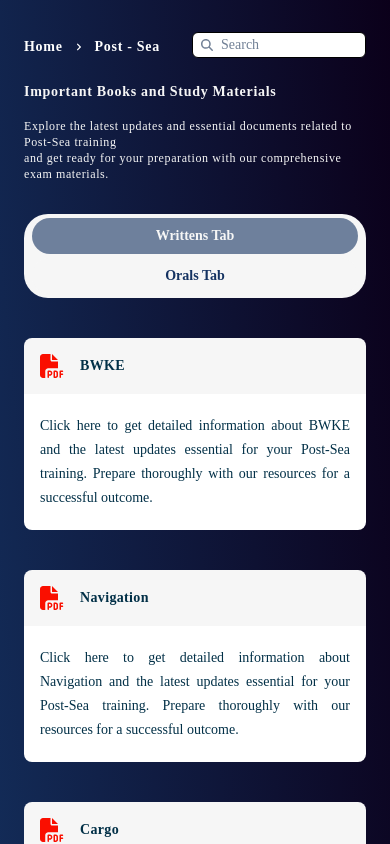
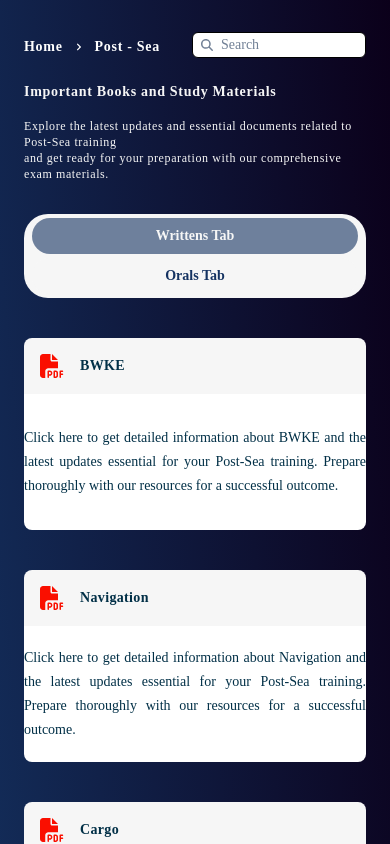
Before and after one commit to marinersdrive/gmdss, a React (Create React App) app: page /postseapage in a window 390 px wide. Shown: the top 844 px of the page. Built offline with nearby package versions, Linux system fonts and the light colour scheme.

Commit message:
final changes

```diff
--- a/src/OnBoardTraining.js
+++ b/src/OnBoardTraining.js
@@ -222,7 +222,7 @@ function OnBoardTraining() {
             </p>
           </div>
         </div>
-        <div className="bg-white lg:h-56 h-48 p-4 flex items-center">
+        <div className="bg-white lg:h-56 h-48 lg:p-4 flex items-center">
           <p className="text-black text-sm font-montserrat items-center text-justify leading-6 font-medium">
           Click here to get detailed information about {news.heading} and the latest updates essential for your On-Board training. Prepare thoroughly with our resources for a successful outcome.
 
--- a/src/PostSea.js
+++ b/src/PostSea.js
@@ -236,7 +236,7 @@ function PostSea() {
                   </p>
                 </div>
               </div>
-              <div className="bg-white lg:h-56 h-48 p-4 flex items-center">
+              <div className="bg-white lg:h-56 h-48 lg:p-4 flex items-center">
                 <p className="text-black text-sm font-montserrat text-justify leading-6 font-medium">
                   Click here to get detailed information about {news.heading} and
                   the latest updates essential for your Post-Sea training. Prepare
--- a/src/PreSea.js
+++ b/src/PreSea.js
@@ -224,7 +224,7 @@ function PreSea() {
             </p>
           </div>
         </div>
-        <div className="bg-white lg:h-56 h-48 p-4 flex items-center">
+        <div className="bg-white lg:h-56 h-48 lg:p-4 flex items-center">
           <p className="text-black text-sm font-montserrat items-center text-justify leading-6 font-medium">
           Click here to get detailed information about {news.heading} and the latest updates essential for your Pre-Sea training. Prepare thoroughly with our resources for a successful outcome.
 
```
